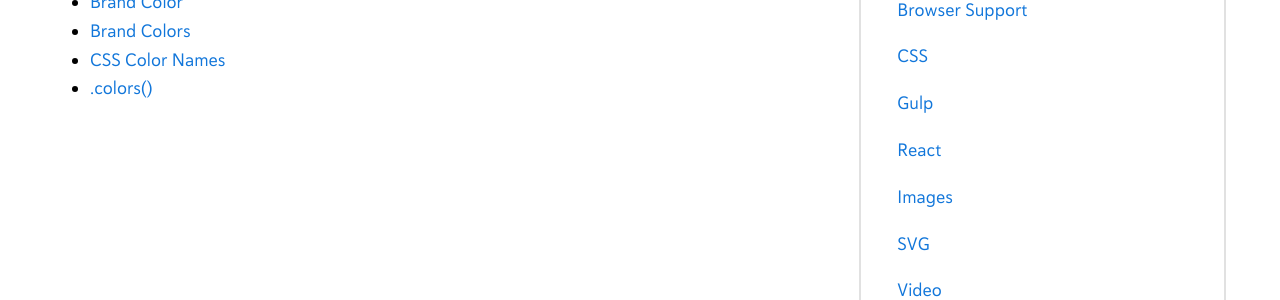
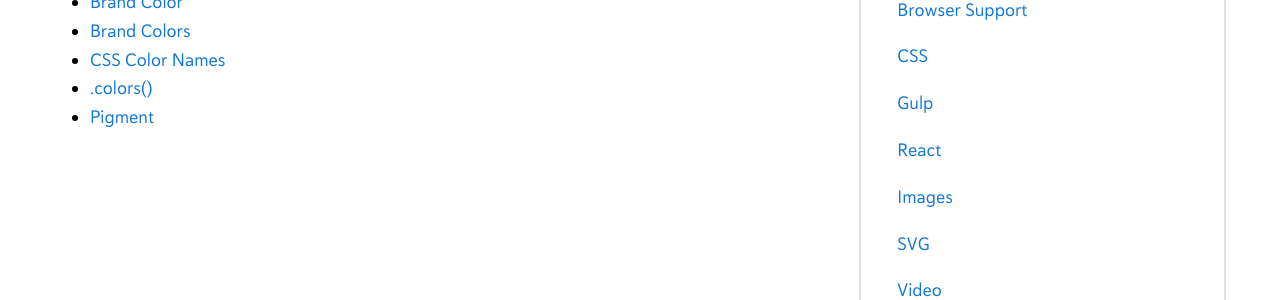
Before and after one commit to mercuryworks/developers-handbook, a Jekyll site: the page built from _posts/2018-01-17-front-end-development-color.markdown, in a window 1280 px wide and 900 px high, scrolled down 1214 px. Shown: the part 154-454 px from the top of the window. Built offline with Jekyll 4.4.1, drawn with Linux system fonts in a browser that asks for light colours; comment, search, counter and statistics services are not loaded.

Commit message:
Added Color resource

```diff
--- a/_posts/2018-01-17-front-end-development-color.markdown
+++ b/_posts/2018-01-17-front-end-development-color.markdown
@@ -45,3 +45,4 @@
 * [Brand Colors](https://brandcolors.net/){:target="_blank"}
 * [CSS Color Names](http://htmlcolorcodes.com/color-names/){:target="_blank"}
 * [.colors()](https://dotcolors.co/){:target="_blank"}
+* [Pigment](https://pigment.shapefactory.co/){:target="_blank"}
```
